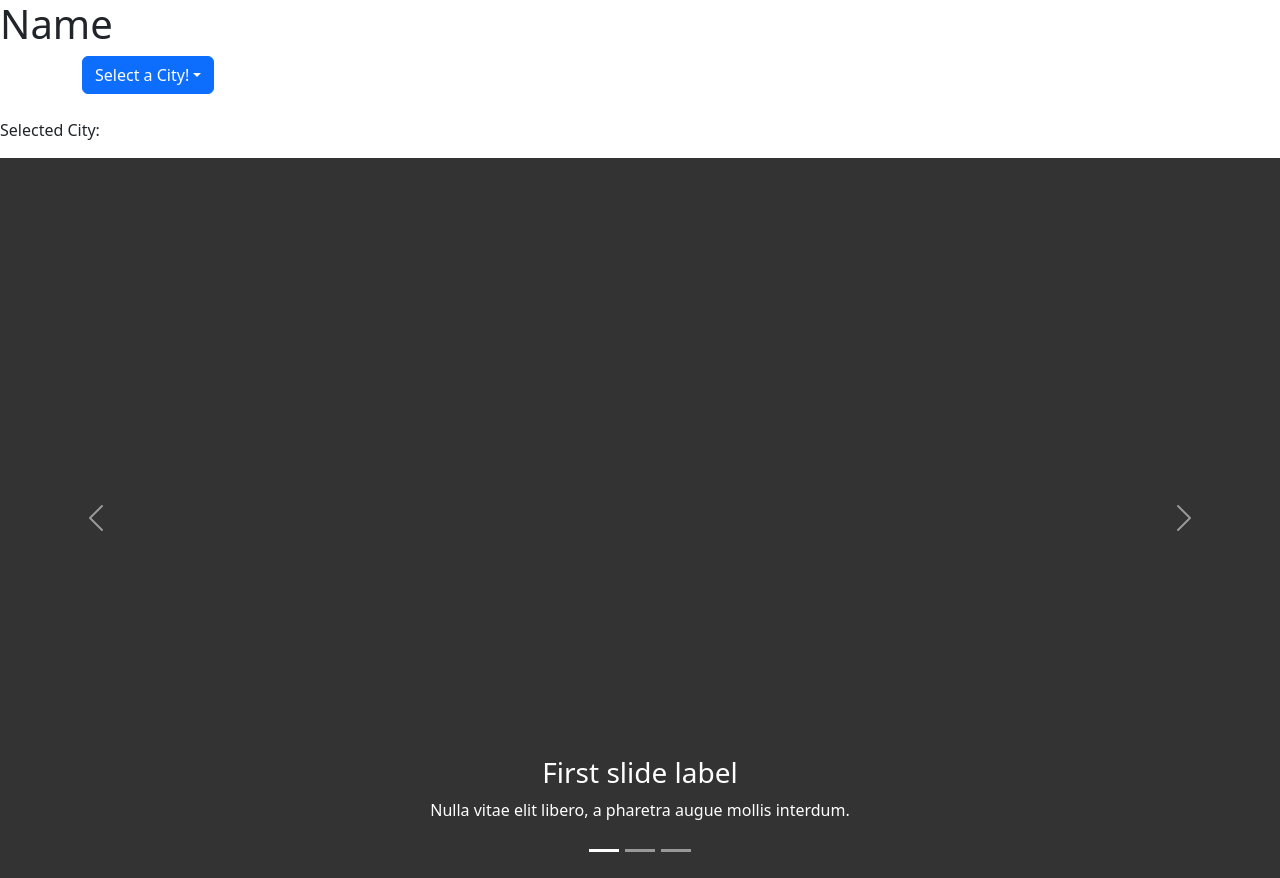
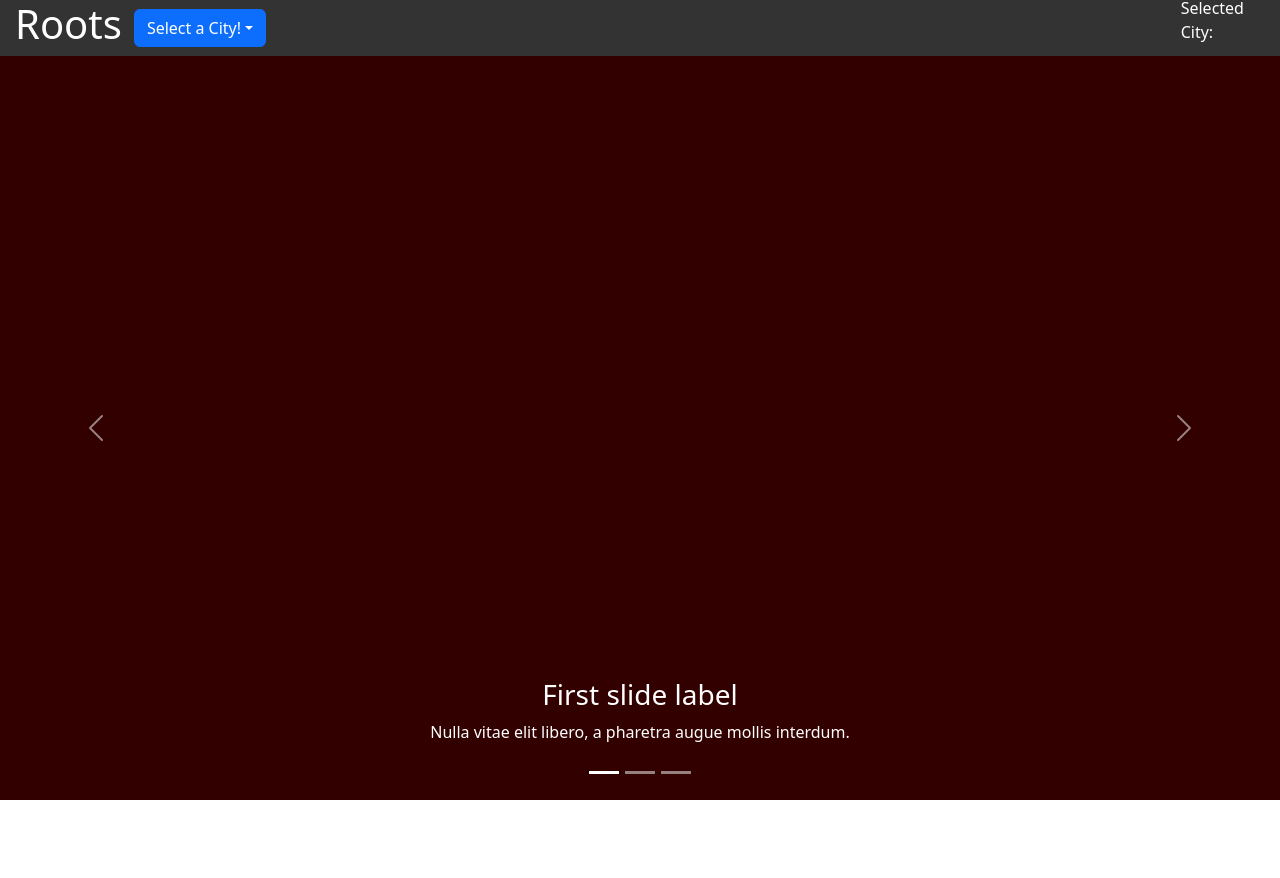
Before and after one commit to ispatel/roots, a React (Create React App) app: page / in a window 1280 px wide. After the commit the page ends 800 px from the top, so only its background shows below. Built offline with nearby package versions, Linux system fonts and the light colour scheme.

Commit message:
carousel refactor

```diff
--- a/src/App.js
+++ b/src/App.js
@@ -1,37 +1,18 @@
 import './App.css';
 
 import React, { useState } from 'react';
-import { Container, Dropdown, DropdownButton } from 'react-bootstrap';
-import MainCarousel from './Carousel';
-
-const cities = ['New York', 'London', 'Paris', 'Tokyo', 'Sydney'];
-
-
+import MainCarousel from './components/Carousel';
+import Navbar from './components/Navbar';
 
 function App() {
-  const [city, setSelectedCity] = useState('');
 
-  const handleCityChange = (city) => {
-    setSelectedCity(city);
-  };
+  const [selectedCity, setSelectedCity] = useState(null);
+
 
   return (
     <div>
-      <h1>Name</h1>
-      <Container>
-        <DropdownButton id="dropdown-basic-button" title={city || "Select a City!"}>
-        {cities.map((city, index) => {
-          return (
-            <Dropdown.Item key={index} onClick={() => handleCityChange(city)}>
-              {city}
-            </Dropdown.Item>
-          );
-        })}
-      </DropdownButton>
-      </Container>
-      <br></br>
-      <p>Selected City: {city}</p>
-      <MainCarousel></MainCarousel>
+      <Navbar onCitySelect={setSelectedCity}></Navbar>
+      <MainCarousel city={selectedCity}></MainCarousel>
     </div>
   );
 }
--- a/src/Carousel.js
+++ /dev/null
@@ -1,47 +0,0 @@
-import { useState } from 'react';
-import Carousel from 'react-bootstrap/Carousel';
-
-function MainCarousel() {
-  const [index, setIndex] = useState(0);
-
-  const handleSelect = (selectedIndex) => {
-    setIndex(selectedIndex);
-  };
-
-  return (
-    <Carousel activeIndex={index} onSelect={handleSelect} interval={null}>
-      <Carousel.Item>
-          <div
-            className="d-block w-100"
-            style={{ backgroundColor: '#333', height: '90vh' }}
-          />
-          <Carousel.Caption>
-            <h3>First slide label</h3>
-            <p>Nulla vitae elit libero, a pharetra augue mollis interdum.</p>
-          </Carousel.Caption>
-        </Carousel.Item>
-        <Carousel.Item>
-          <div
-            className="d-block w-100"
-            style={{ backgroundColor: '#333', height: '90vh' }}
-          />
-          <Carousel.Caption>
-            <h3>Second slide label</h3>
-            <p>Nulla vitae elit libero, a pharetra augue mollis interdum.</p>
-          </Carousel.Caption>
-        </Carousel.Item>
-        <Carousel.Item>
-          <div
-            className="d-block w-100"
-            style={{ backgroundColor: '#333', height: '90vh' }}
-          />
-          <Carousel.Caption>
-            <h3>Third slide label</h3>
-            <p>Nulla vitae elit libero, a pharetra augue mollis interdum.</p>
-          </Carousel.Caption>
-        </Carousel.Item>
-    </Carousel>
-  );
-}
-
-export default MainCarousel;
--- /dev/null
+++ b/src/components/Carousel.jsx
@@ -0,0 +1,57 @@
+import { useState } from "react";
+import Carousel from "react-bootstrap/Carousel";
+
+function MainCarousel({ city }) {
+    const [index, setIndex] = useState(0);
+
+    const handleSelect = (selectedIndex) => {
+        setIndex(selectedIndex);
+    };
+
+    return (
+        <Carousel activeIndex={index} onSelect={handleSelect} interval={null}>
+            <Carousel.Item>
+                <div
+                    className="d-block w-100"
+                    style={{ backgroundColor: "#300", height: "93vh" }}
+                />
+                <Carousel.Caption>
+                    <h3>First slide label</h3>
+                    <h3>{city}</h3>
+                    <p>
+                        Nulla vitae elit libero, a pharetra augue mollis
+                        interdum.
+                    </p>
+                </Carousel.Caption>
+            </Carousel.Item>
+            <Carousel.Item>
+                <div
+                    className="d-block w-100"
+                    style={{ backgroundColor: "#300", height: "93vh" }}
+                />
+                <Carousel.Caption>
+                    <h3>Second slide label</h3>
+                    <p>
+                        Nulla vitae elit libero, a pharetra augue mollis
+                        interdum.
+                    </p>
+                </Carousel.Caption>
+            </Carousel.Item>
+            <Carousel.Item>
+                <div
+                    className="d-block w-100"
+                    style={{ backgroundColor: "#300", height: "93vh" }}
+                />
+                <Carousel.Caption>
+                    <h3>Third slide label</h3>
+                    <p>
+                        Nulla vitae elit libero, a pharetra augue mollis
+                        interdum.
+                    </p>
+                </Carousel.Caption>
+            </Carousel.Item>
+        </Carousel>
+    );
+}
+
+export default MainCarousel;
--- /dev/null
+++ b/src/components/Navbar.jsx
@@ -0,0 +1,49 @@
+import { Container, Dropdown, DropdownButton } from "react-bootstrap";
+import { useState } from "react";
+
+function Navbar({ onCitySelect }) {
+    const [city, setCity] = useState(null);
+
+    const handleCityChange = (city) => {
+        setCity(city);
+        onCitySelect(city);
+    };
+
+    const cities = ["New York", "London", "Paris", "Tokyo", "Sydney"];
+
+    return (
+        <div
+            style={{
+                display: "flex",
+                alignItems: "center",
+                justifyContent: "space-between",
+                backgroundColor: "#333",
+                color: "white",
+                padding: "15px",
+                height: "7vh",
+            }}
+        >
+            <h1>Roots</h1>
+            <Container>
+                <DropdownButton
+                    id="dropdown-basic-button"
+                    title={city || "Select a City!"}
+                >
+                    {cities.map((city, index) => {
+                        return (
+                            <Dropdown.Item
+                                key={index}
+                                onClick={() => handleCityChange(city)}
+                            >
+                                {city}
+                            </Dropdown.Item>
+                        );
+                    })}
+                </DropdownButton>
+            </Container>
+            <p>Selected City: {city}</p>
+        </div>
+    );
+}
+
+export default Navbar;
```
Also changed, not shown: src/components/test.json (added, +37 -0 lines).
